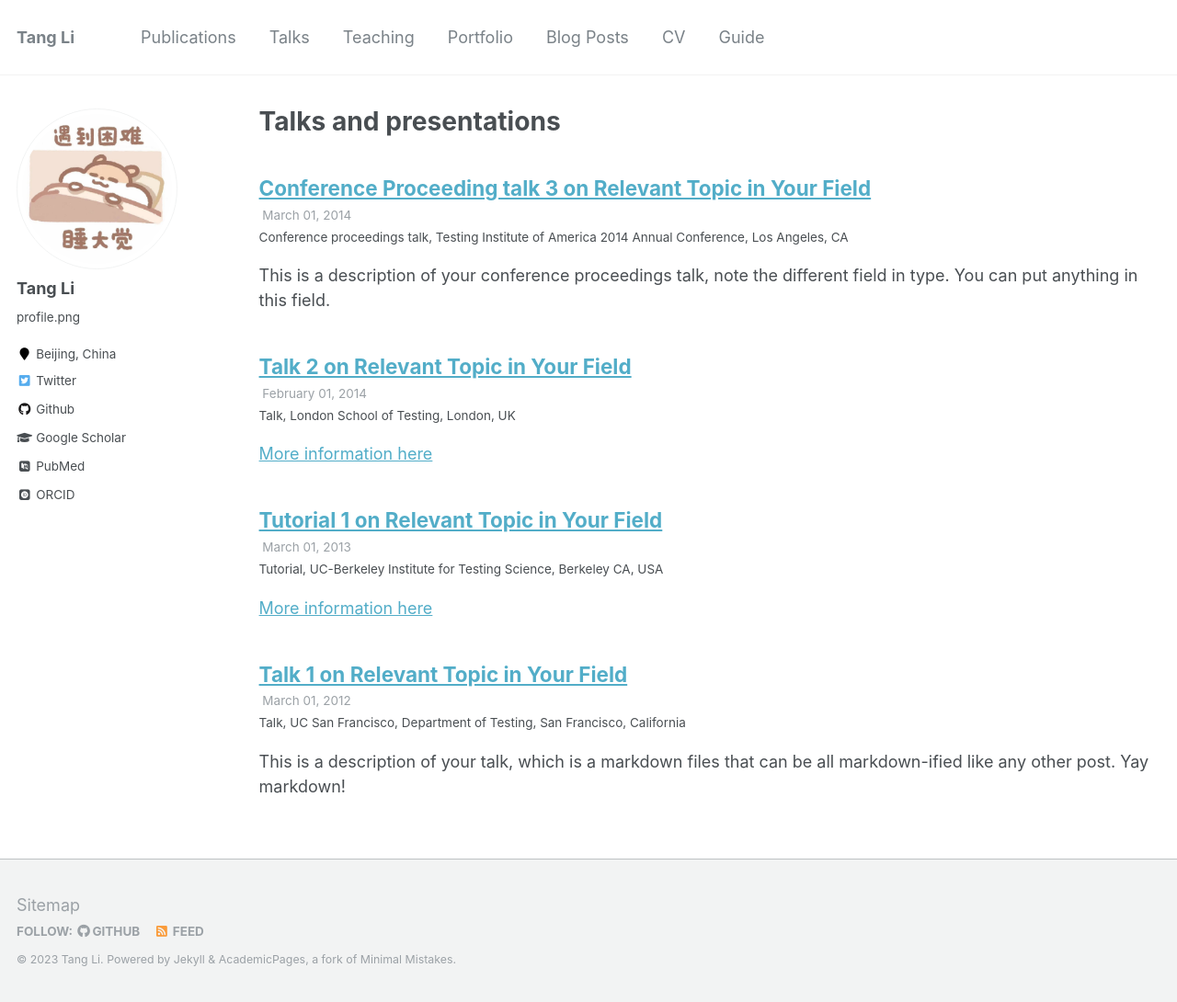
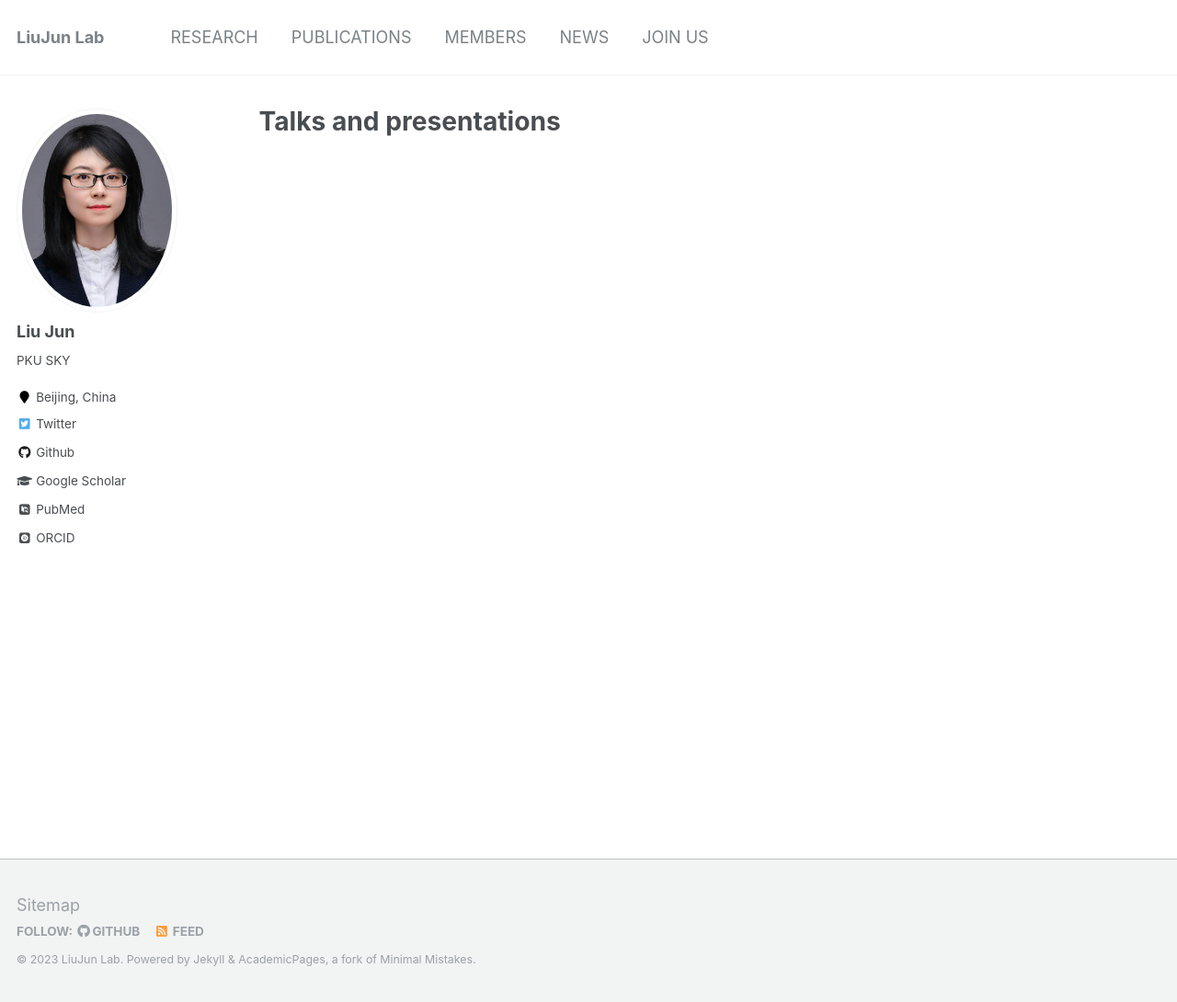
Before and after one commit to TangLi025/TangLi025.github.io, a Jekyll site: the page built from _pages/talks.html, in a window 1280 px wide and 1090 px high. Shown: the whole window at 92% size. Built offline with Jekyll 4.4.1, drawn with Linux system fonts in a browser that asks for light colours; some web fonts are replaced.

Commit message:
liujun lab

```diff
--- a/_config.yml
+++ b/_config.yml
@@ -7,9 +7,9 @@
 
 # Site Settings
 locale                   : "en-US"
-title                    : "Tang Li"
+title                    : "LiuJun Lab"
 title_separator          : "-"
-name                     : &name "Tang Li"
+name                     : &name "LiuJun Lab"
 description              : &description "PKU SKY"
 url                      : https://TangLi025.github.io # the base hostname & protocol for your site e.g. "https://mmistakes.github.io"
 baseurl                  : "" # the subpath of your site, e.g. "/blog"
@@ -80,9 +80,9 @@ analytics:
 
 # Site Author
 author:
-  name             : "Tang Li"
-  avatar           : "profile.png"
-  bio              : "profile.png"
+  name             : "Liu Jun"
+  avatar           : "image_JpEFFpqNnf.png"
+  bio              : "PKU SKY"
   location         : "Beijing, China"
   employer         :
   pubmed           : "https://www.ncbi.nlm.nih.gov/pubmed/?term=john+snow"
--- a/_data/navigation.yml
+++ b/_data/navigation.yml
@@ -1,22 +1,16 @@
 # main links links
 main:
-  - title: "Publications"
-    url: /publications/
+  - title: "RESEARCH"
+    url: /RESEARCH/
 
-  - title: "Talks"
-    url: /talks/
+  - title: "PUBLICATIONS"
+    url: /PUBLICATIONS/
 
-  - title: "Teaching"
-    url: /teaching/
+  - title: "MEMBERS"
+    url: /MEMBERS/
 
-  - title: "Portfolio"
-    url: /portfolio/
+  - title: "NEWS"
+    url: /NEWS/
 
-  - title: "Blog Posts"
-    url: /year-archive/
-
-  - title: "CV"
-    url: /cv/
-
-  - title: "Guide"
-    url: /markdown/
+  - title: "JOIN US"
+    url: /JOIN_US/
--- a/_talks/2012-03-01-talk-1.md
+++ /dev/null
@@ -1,11 +0,0 @@
----
-title: "Talk 1 on Relevant Topic in Your Field"
-collection: talks
-type: "Talk"
-permalink: /talks/2012-03-01-talk-1
-venue: "UC San Francisco, Department of Testing"
-date: 2012-03-01
-location: "San Francisco, California"
----
-
-This is a description of your talk, which is a markdown files that can be all markdown-ified like any other post. Yay markdown!
--- a/_talks/2013-03-01-tutorial-1.md
+++ /dev/null
@@ -1,13 +0,0 @@
----
-title: "Tutorial 1 on Relevant Topic in Your Field"
-collection: talks
-type: "Tutorial"
-permalink: /talks/2013-03-01-tutorial-1
-venue: "UC-Berkeley Institute for Testing Science"
-date: 2013-03-01
-location: "Berkeley CA, USA"
----
-
-[More information here](http://exampleurl.com)
-
-This is a description of your tutorial, note the different field in type. This is a markdown files that can be all markdown-ified like any other post. Yay markdown!
--- a/_talks/2014-02-01-talk-2.md
+++ /dev/null
@@ -1,13 +0,0 @@
----
-title: "Talk 2 on Relevant Topic in Your Field"
-collection: talks
-type: "Talk"
-permalink: /talks/2014-02-01-talk-2
-venue: "London School of Testing"
-date: 2014-02-01
-location: "London, UK"
----
-
-[More information here](http://example2.com)
-
-This is a description of your talk, which is a markdown files that can be all markdown-ified like any other post. Yay markdown!
--- a/_talks/2014-03-01-talk-3.md
+++ /dev/null
@@ -1,11 +0,0 @@
----
-title: "Conference Proceeding talk 3 on Relevant Topic in Your Field"
-collection: talks
-type: "Conference proceedings talk"
-permalink: /talks/2014-03-01-talk-3
-venue: "Testing Institute of America 2014 Annual Conference"
-date: 2014-03-01
-location: "Los Angeles, CA"
----
-
-This is a description of your conference proceedings talk, note the different field in type. You can put anything in this field.
```
Also changed, not shown: _pages/Members.md (added, +28 -0 lines), _teaching/2014-spring-teaching-1.md (deleted, +0 -20 lines), _teaching/2015-spring-teaching-2.md (deleted, +0 -20 lines), images/image_JpEFFpqNnf.png (added).
